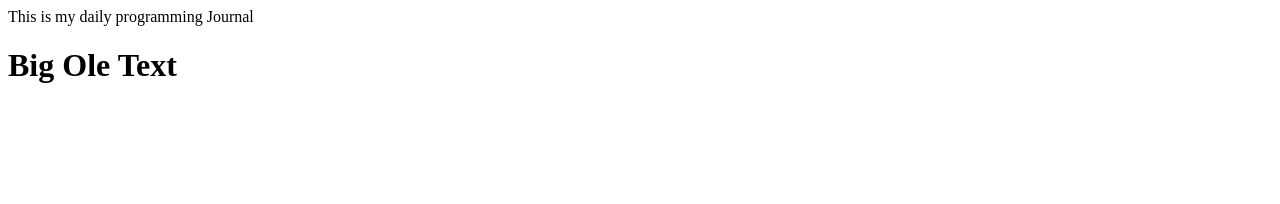
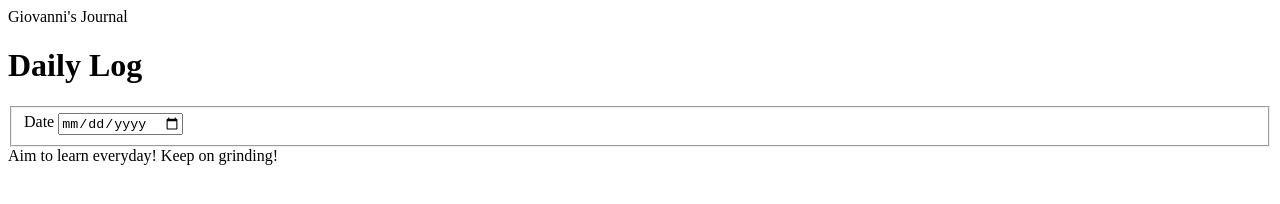
Before and after one commit to GiovanniGith/daily-journal, a plain HTML site: page index.html in a window 1280 px wide. Drawn offline with Linux system fonts and the light colour scheme.

Commit message:
new calendar input and set up title, footer, etc

```diff
--- a/index.html
+++ b/index.html
@@ -8,10 +8,15 @@
     <link rel="stylesheet" href="styles/main.css">
 </head>
 <body>
-    <header> This is my daily programming Journal</header>
-    <main>
-        <h1>Big Ole Text</h1>
+    <header> Giovanni's Journal</header>
+    <main id="container">
+        <h1 class=" headerText">Daily Log</h1>
+        <fieldset>
+            <label for="entryDate">Date</label>
+            <input type="date" name="entryDate" id="entryDateInput" class="entryForm_date">
+        </fieldset>
+
     </main>
-    <footer></footer>
+    <footer>Aim to learn everyday! Keep on grinding!</footer>
 </body>
 </html>
```
